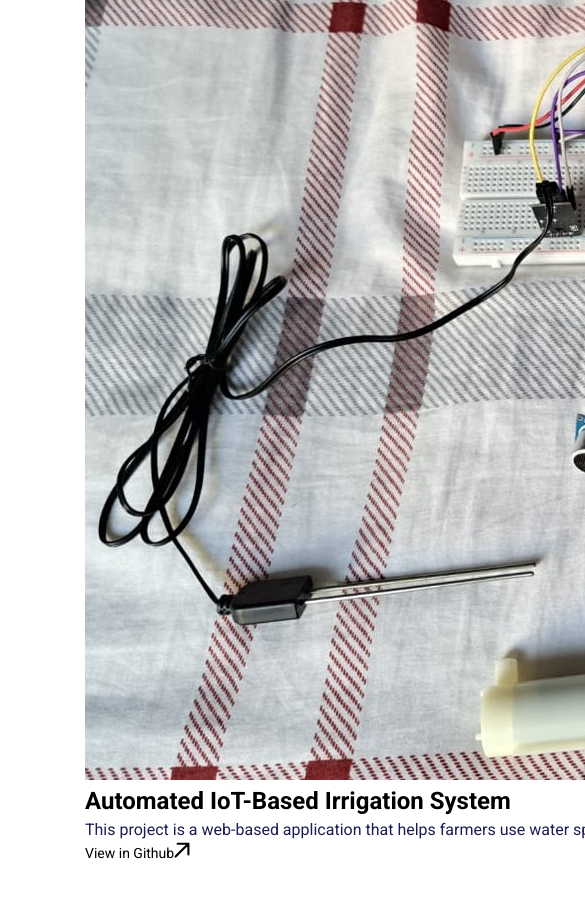
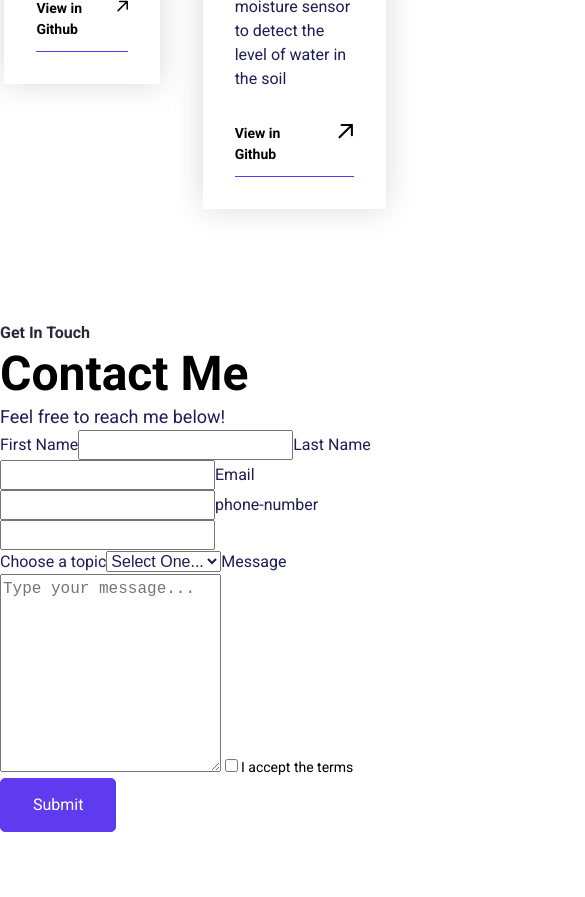
Before and after one commit to Paula-Wang/Portfolio-Page-in-React, a React (Create React App) app: page / in a window 390 px wide. Shown: the part 4000-4897 px from the top of the page, 585 px wide, since content can reach past the window. After the commit the page ends 4832 px from the top, so only its background shows below. Built offline with nearby package versions, Linux system fonts and the light colour scheme.

Commit message:
feat: :sparkles: add function contact me
add form with first name, last name, email, phone number

```diff
--- a/src/App.css
+++ b/src/App.css
@@ -381,3 +381,53 @@ h3 {
     align-items: flex-start;
     gap: 21.3px;
 }
+
+.portfolio--section--container {
+    display: flex;
+    align-items: center;
+    justify-content: center;
+    gap: 42.6px;
+    width: 100%;
+  }
+  .portfolio--section--img {
+    border-radius: 8px;
+    width: 100%;
+  }
+  .portfolio--section--img > img {
+    width: 100%;
+  }
+  .portfolio--section--card {
+    display: flex;
+    flex-direction: column;
+    align-items: flex-start;
+    gap: 32px;
+    flex: 1 0 0;
+    background: #fff;
+    box-shadow: 0 0 32px 0 rgba(0, 0, 0, 0.15);
+    cursor: pointer;
+    border-top-left-radius: 12px;
+    border-top-right-radius: 12px;
+  }
+  .portfolio--section--card--content {
+    display: flex;
+    padding: 32px;
+    flex-direction: column;
+    align-items: flex-start;
+    gap: 32px;
+    align-self: stretch;
+  }
+  .portfolio--section--title {
+    color: var(--heading-color);
+  }
+  .portfolio--link {
+    text-decoration: none;
+    display: flex;
+    gap: 16px;
+    border-bottom: 1.33px solid var(--primary);
+    padding-bottom: 10.6px;
+    font-weight: 600;
+  }
+  .portfolio--section--card:hover path {
+    stroke: #006b6a;
+  }
+  /* Portfolio Ends */
--- a/src/Pages/Home/Contact Me.jsx
+++ b/src/Pages/Home/Contact Me.jsx
@@ -0,0 +1,82 @@
+export default function ContactMe() {
+    return (
+      <section id="Contact" className="contact--section">
+        <div>
+          <p className="sub--title">Get In Touch</p>
+          <h2>Contact Me</h2>
+          <p className="text-lg">
+            Feel free to reach me below!
+          </p>
+        </div>
+        <form className="contact--form--container">
+          <div className="container">
+            <label htmlFor="first-name" className="contact--label">
+              <span className="text-md">First Name</span>
+              <input
+                type="text"
+                className="contact--input text-md"
+                name="first-name"
+                id="first-name"
+                required
+              />
+            </label>
+            <label htmlFor="last-name" className="contact--label">
+              <span className="text-md">Last Name</span>
+              <input
+                type="text"
+                className="contact--input text-md"
+                name="last-name"
+                id="last-name"
+                required
+              />
+            </label>
+            <label htmlFor="email" className="contact--label">
+              <span className="text-md">Email</span>
+              <input
+                type="email"
+                className="contact--input text-md"
+                name="email"
+                id="email"
+                required
+              />
+            </label>
+            <label htmlFor="phone-number" className="contact--label">
+              <span className="text-md">phone-number</span>
+              <input
+                type="number"
+                className="contact--input text-md"
+                name="phone-number"
+                id="phone-number"
+                required
+              />
+            </label>
+          </div>
+          <label htmlFor="choose-topic" className="contact--label">
+            <span className="text-md">Choose a topic</span>
+            <select id="choose-topic" className="contact--input text-md">
+              <option>Select One...</option>
+              <option>Item 1</option>
+              <option>Item 2</option>
+              <option>Item 3</option>
+            </select>
+          </label>
+          <label htmlFor="message" className="contact--label">
+            <span className="text-md">Message</span>
+            <textarea
+              className="contact--input text-md"
+              id="message"
+              rows="8"
+              placeholder="Type your message..."
+            />
+          </label>
+          <label htmlFor="checkbox" className="checkbox--label">
+            <input type="checkbox" required name="checkbox" id="checkbox" />
+            <span className="text-sm">I accept the terms</span>
+          </label>
+          <div>
+            <button className="btn btn-primary contact--form--btn">Submit</button>
+          </div>
+        </form>
+      </section>
+    );
+  }
--- a/src/Pages/Home/Homescreen/index.jsx
+++ b/src/Pages/Home/Homescreen/index.jsx
@@ -1,4 +1,5 @@
 import AboutMe from "../About Me";
+import ContactMe from "../Contact Me";
 import HeroSection from "../HeroSection";
 import MyPortfolio from "../MyPortfolio";
 import MySkills from "../MySkills";
@@ -10,6 +11,7 @@ export default function Home () {
         <MySkills />
         <AboutMe />
         <MyPortfolio />
+        <ContactMe />
         </>
     )
 }
```
